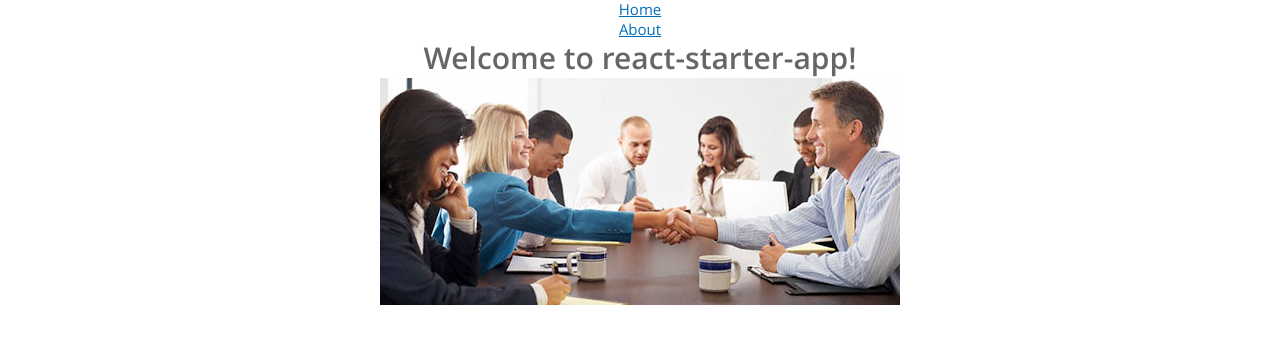
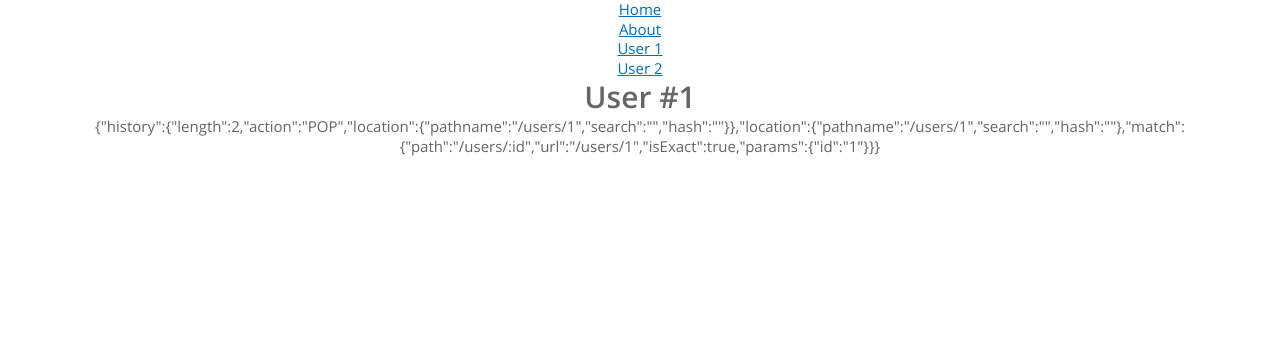
Before and after one commit to elcodabra/react-starter, a React app: page /#/users/1 in a window 1280 px wide. Shown: the top 344 px of the page. Built offline with nearby package versions, Linux system fonts and the light colour scheme.

Commit message:
add route param

```diff
--- a/proxy.conf.json
+++ b/proxy.conf.json
@@ -1,6 +1,6 @@
 {
   "/backend": {
-    "target": "http://amazon.com",
+    "target": "http://jsonplaceholder.typicode.com",
     "secure": false
   }
 }
--- a/src/app/components/Header/index.jsx
+++ b/src/app/components/Header/index.jsx
@@ -8,6 +8,8 @@ const Header = () => (
       <ul>
         <li><Link to='/'>Home</Link></li>
         <li><Link to='/about'>About</Link></li>
+        <li><Link to='/users/1'>User 1</Link></li>
+        <li><Link to='/users/2'>User 2</Link></li>
       </ul>
     </nav>
   </header>
--- /dev/null
+++ b/src/app/components/Users/index.js
@@ -0,0 +1,37 @@
+import React from 'react';
+
+class Users extends React.Component {
+  constructor(props) {
+    super(props);
+    this.state = {user: {}};
+
+    this.getUser.bind(this);
+  }
+
+  componentDidMount() {
+    this.getUser(this.props);
+  }
+
+  componentWillReceiveProps(nextProps) {
+    this.getUser(nextProps);
+  }
+
+  getUser(props) {
+    this.setState({ user: props });
+  }
+
+  render() {
+    return (
+      <div>
+        <h1>
+          User #{this.props.match.params.id}
+        </h1>
+        <div>
+          {JSON.stringify(this.state.user)}
+        </div>
+      </div>
+    )
+  }
+}
+
+export default Users;
--- a/src/app/main.jsx
+++ b/src/app/main.jsx
@@ -1,11 +1,11 @@
 import React from 'react';
 import ReactDOM from 'react-dom';
-import { BrowserRouter } from 'react-router-dom'
+import { BrowserRouter, HashRouter } from 'react-router-dom';
 
 import App from './app';
 
 ReactDOM.render((
-  <BrowserRouter>
+  <HashRouter>
     <App />
-  </BrowserRouter>
+  </HashRouter>
 ), document.getElementById('app-root'));
--- a/src/app/routes.jsx
+++ b/src/app/routes.jsx
@@ -4,11 +4,13 @@ import { Switch, Route } from 'react-router-dom';
 import About from './components/About';
 import Home from './components/Home';
 import PageNotFound from './components/PageNotFound';
+import Users from './components/Users';
 
 const Routes = () => (
   <Switch>
     <Route exact path='/' component={Home}/>
     <Route exact path='/about' component={About}/>
+    <Route exact path='/users/:id' component={Users}/>
     <Route component={PageNotFound}/>
   </Switch>
 )
```
